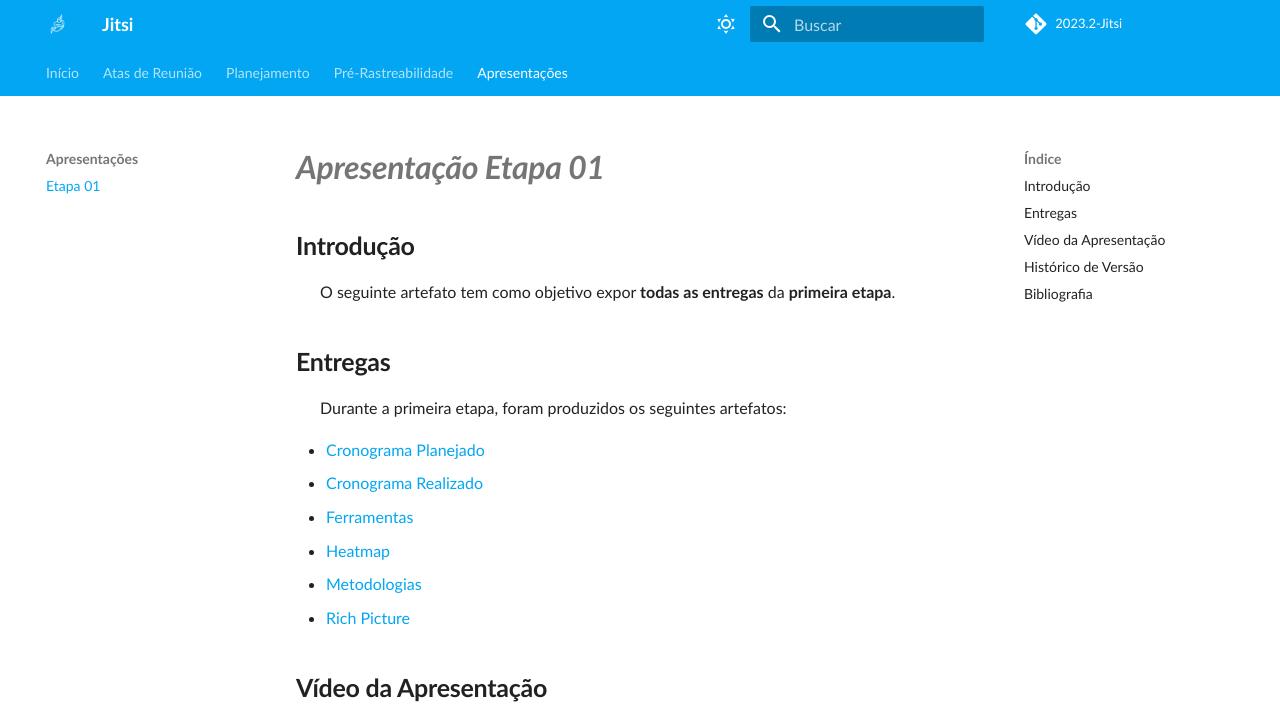
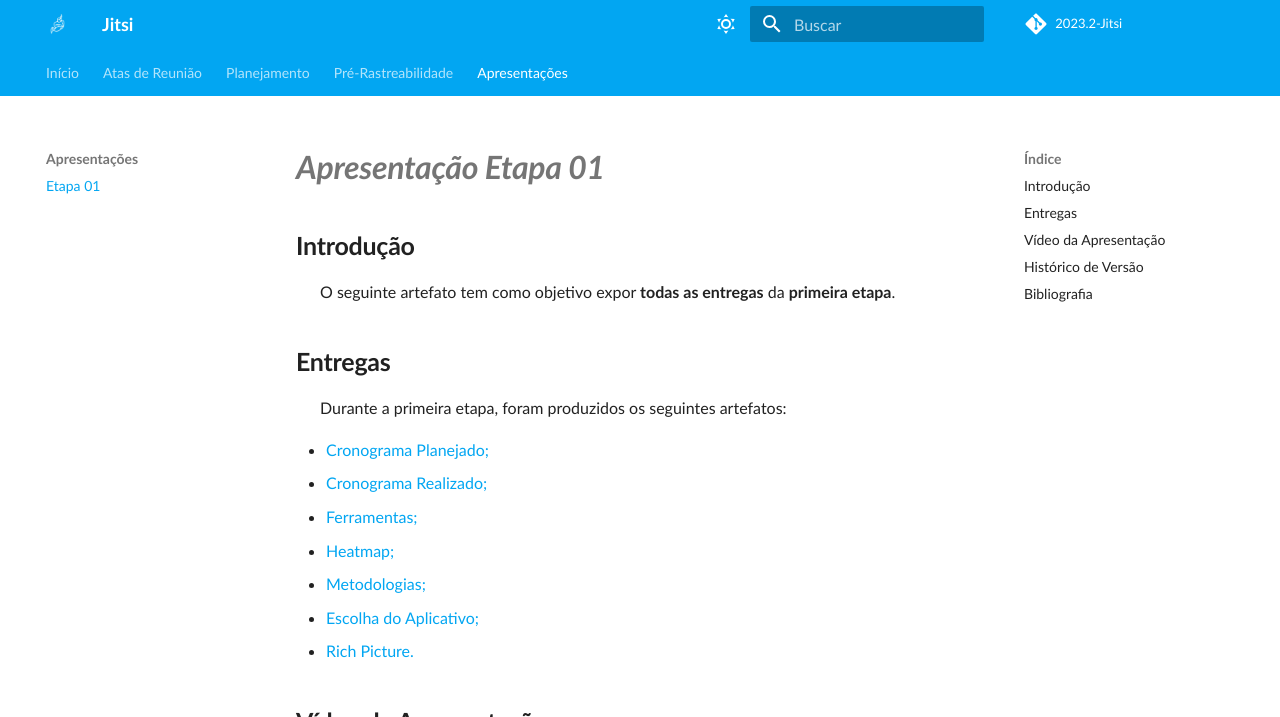
Before and after one commit to Requisitos-de-Software/2023.2-Jitsi, an MkDocs documentation site: the page built from docs/apresentacoes/etapa-01.md, in a window 1280 px wide and 900 px high, cut to the strip 0-717 px from the top of the window. Built offline with MkDocs 1.6.1 and Material for MkDocs 9.7.7, drawn with Linux system fonts in a browser that asks for light colours; some web fonts are replaced; comment, search, counter and statistics services are not loaded.

Commit message:
doc: acrescentando escolha do app

```diff
--- a/docs/apresentacoes/etapa-01.md
+++ b/docs/apresentacoes/etapa-01.md
@@ -8,12 +8,13 @@
 <p align="justify">
 &emsp;&emsp;Durante a primeira etapa, foram produzidos os seguintes artefatos:
 <ul>
-<li><a href="https://requisitos-de-software.github.io/2023.2-Jitsi/Planejamento/cronograma/">Cronograma Planejado</a></li>
-<li><a href="https://requisitos-de-software.github.io/2023.2-Jitsi/Planejamento/cronograma_realizado/">Cronograma Realizado</a></li>
-<li><a href="https://requisitos-de-software.github.io/2023.2-Jitsi/Planejamento/ferramentas/">Ferramentas</a></li>
-<li><a href="https://requisitos-de-software.github.io/2023.2-Jitsi/Planejamento/heatmap/">Heatmap</a></li>
-<li><a href="https://requisitos-de-software.github.io/2023.2-Jitsi/Planejamento/metodologias/">Metodologias</a></li>
-<li><a href="https://requisitos-de-software.github.io/2023.2-Jitsi/PreRastreabilidade/RichPicture/">Rich Picture</a></li>
+<li><a href="https://requisitos-de-software.github.io/2023.2-Jitsi/Planejamento/cronograma/">Cronograma Planejado;</a></li>
+<li><a href="https://requisitos-de-software.github.io/2023.2-Jitsi/Planejamento/cronograma_realizado/">Cronograma Realizado;</a></li>
+<li><a href="https://requisitos-de-software.github.io/2023.2-Jitsi/Planejamento/ferramentas/">Ferramentas;</a></li>
+<li><a href="https://requisitos-de-software.github.io/2023.2-Jitsi/Planejamento/heatmap/">Heatmap;</a></li>
+<li><a href="https://requisitos-de-software.github.io/2023.2-Jitsi/Planejamento/metodologias/">Metodologias;</a></li>
+<li><a href="https://requisitos-de-software.github.io/2023.2-Jitsi/PreRastreabilidade/AppEscolhido/">Escolha do Aplicativo;</a></li>
+<li><a href="https://requisitos-de-software.github.io/2023.2-Jitsi/PreRastreabilidade/RichPicture/">Rich Picture.</a></li>
 </ul>
 </p>
 
```
